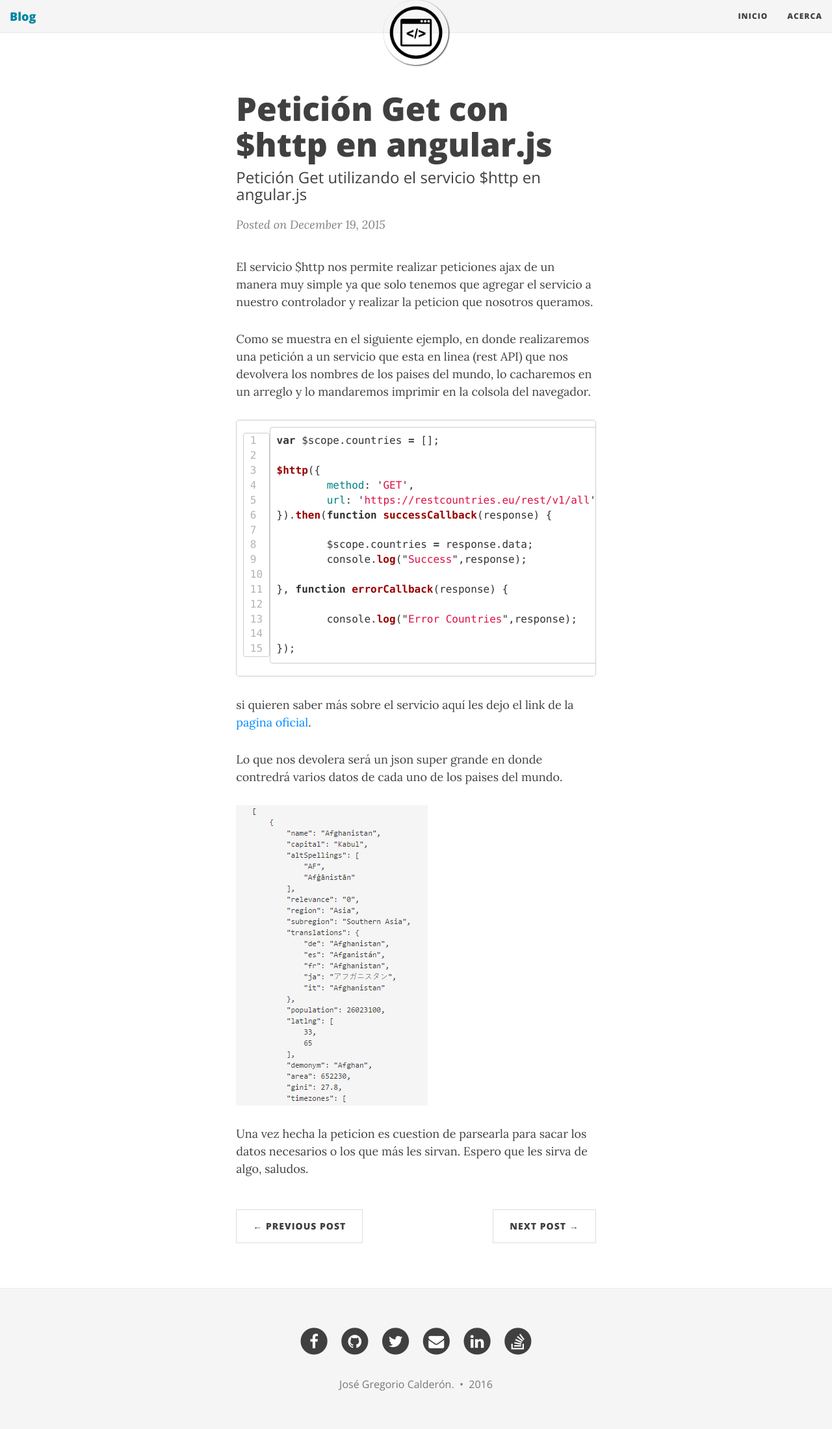
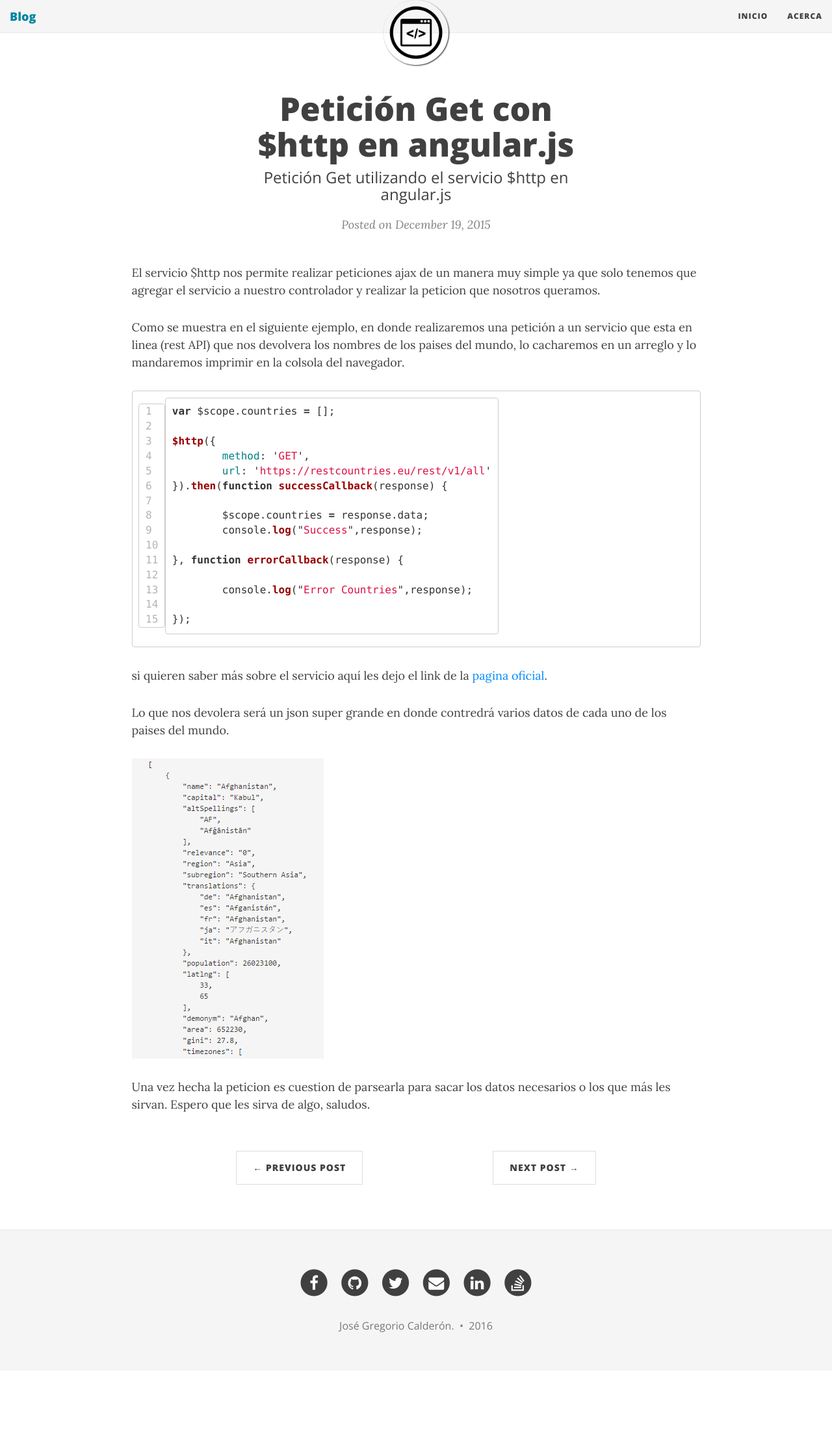
Before and after one commit to josegoyo/josegoyo.github.io, a Jekyll site: the page built from _posts/2015-12-19-http-service-angular.md, in a window 1280 px wide. Shown: the whole page at 65% size. Built offline with Jekyll 4.4.1, drawn with Linux system fonts in a browser that asks for light colours; nearby versions of some CDN libraries; comment, search, counter and statistics services are not loaded; after the commit the page ends 2109 px from its top, so only the background shows below that.

Commit message:
cambions en el post.html

```diff
--- a/_layouts/post.html
+++ b/_layouts/post.html
@@ -4,7 +4,7 @@
 
 <header class="header-post">
   <div class="row">
-    <div class="col-lg-8 col-lg-offset-2 col-md-10 col-md-offset-1">
+    <div class="col-lg-8 col-lg-offset-2 col-md-10 col-md-offset-1 contenedor-primario">
       <div class="post-heading">
         <h1>{{ page.title }}</h1>
         {% if page.subtitle %}
@@ -18,7 +18,7 @@
 
 <article>
   <div class="row">
-    <div class="col-lg-8 col-lg-offset-2 col-md-10 col-md-offset-1">
+    <div class="col-lg-8 col-lg-offset-2 col-md-10 col-md-offset-1 contenedor">
 	  {{ content }}
 	</div>
   </div>
```
